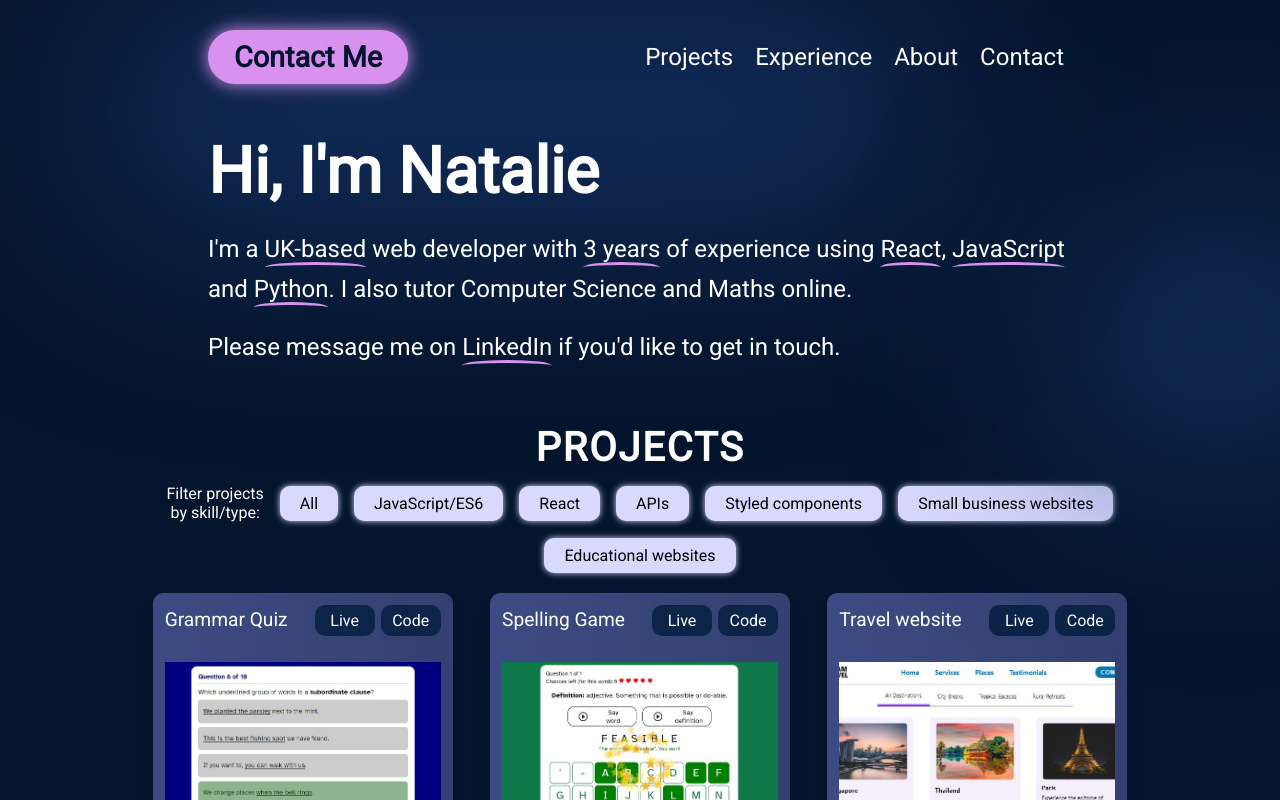
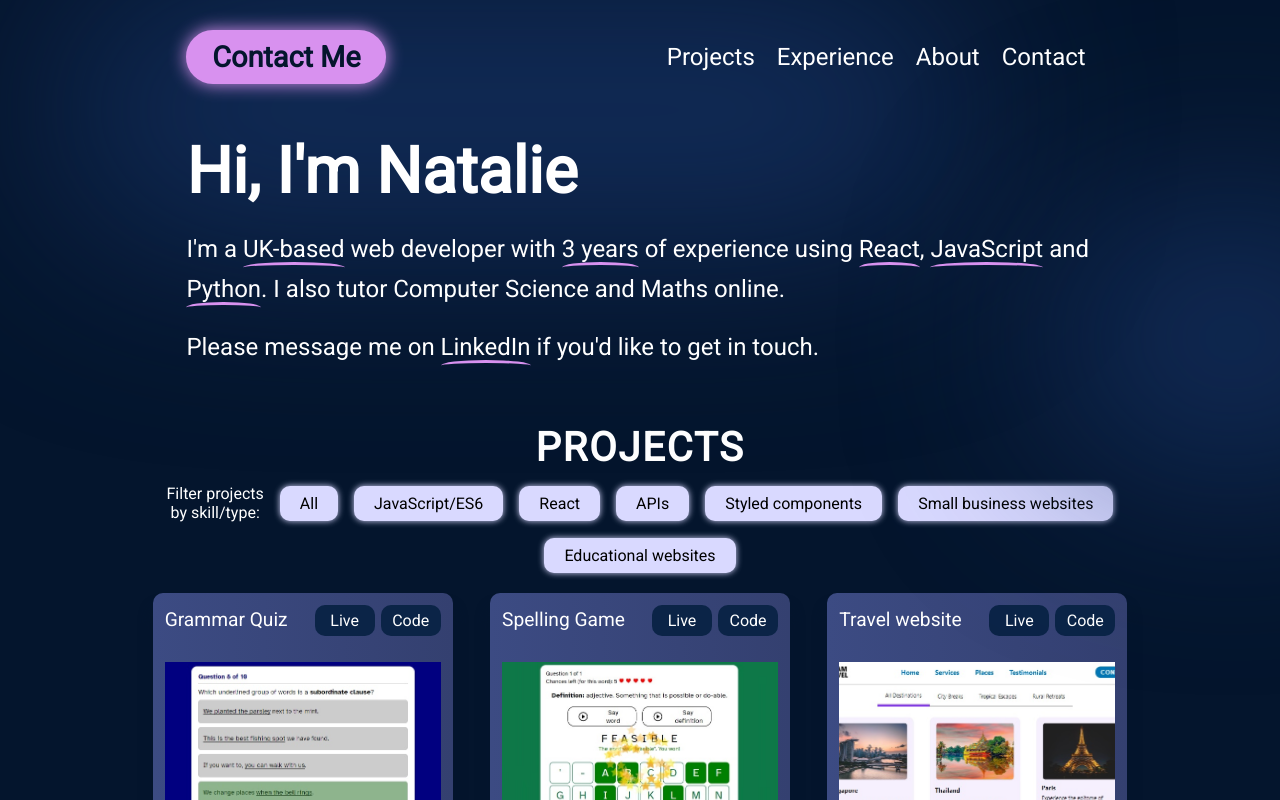
Before and after one commit to Nadia982/portfolio-2024-05, a React (Vite) app: page / in a window 1280 px wide. Shown: the top 800 px of the page. Built offline with nearby package versions, Linux system fonts and the light colour scheme.

Commit message:
reduced horizontal margin on navbar section

```diff
--- a/src/components/About/About.module.css
+++ b/src/components/About/About.module.css
@@ -7,8 +7,8 @@
   padding: 72px;
   margin-top: 130px;
   z-index: 1;
-  margin-left: 10%;
-  margin-right: 10%;
+  margin-left: 5%;
+  margin-right: 5%;
 }
 
 .title {
--- a/src/components/Hero/Hero.module.css
+++ b/src/components/Hero/Hero.module.css
@@ -7,8 +7,8 @@
   justify-content: space-between;
   margin-top: 25px;
   z-index: 1;
-  margin-left: 10%;
-  margin-right: 10%;
+  margin-left: 8%;
+  margin-right: 8%;
   display: flex;
 /* justify-content: center;
 height: 100vh;
@@ -76,7 +76,7 @@ height: 8px;
   color: #d891ef;
 }
 
-.contactBtn {
+/* .contactBtn {
   text-decoration: none;
   background-color: var(--color-primary);
   color: var(--color-text);
@@ -86,28 +86,6 @@ height: 8px;
   padding: 17px 26px;
   box-shadow: 0 0 4px 0 rgba(0, 0, 0, 0.25);
   margin-bottom: 80px;
-}
-
-/* .heroImg {
-  margin-bottom: 140px;
-  width: 30%;
-  z-index: 1;
-  animation-name: floating;
-  animation-duration: 3s;
-  animation-iteration-count: infinite;
-  animation-timing-function: ease-in-out;
-}
-
-@keyframes floating {
-  0% {
-    transform: translate(0, 0px);
-  }
-  50% {
-    transform: translate(0, 10px);
-  }
-  100% {
-    transform: translate(0, -0px);
-  }
 } */
 
 .topBlur::before{
--- a/src/components/Navbar/Navbar.module.css
+++ b/src/components/Navbar/Navbar.module.css
@@ -1,4 +1,5 @@
 @import "../../vars.css";
+
 
 .navbar {
   position: relative;
@@ -7,7 +8,7 @@
   justify-content: space-between;
   padding-top: 30px;
   z-index: 2;
-  margin: 0 10%;
+  margin: 0 8%;
 }
 
 .contactBtn {
```
